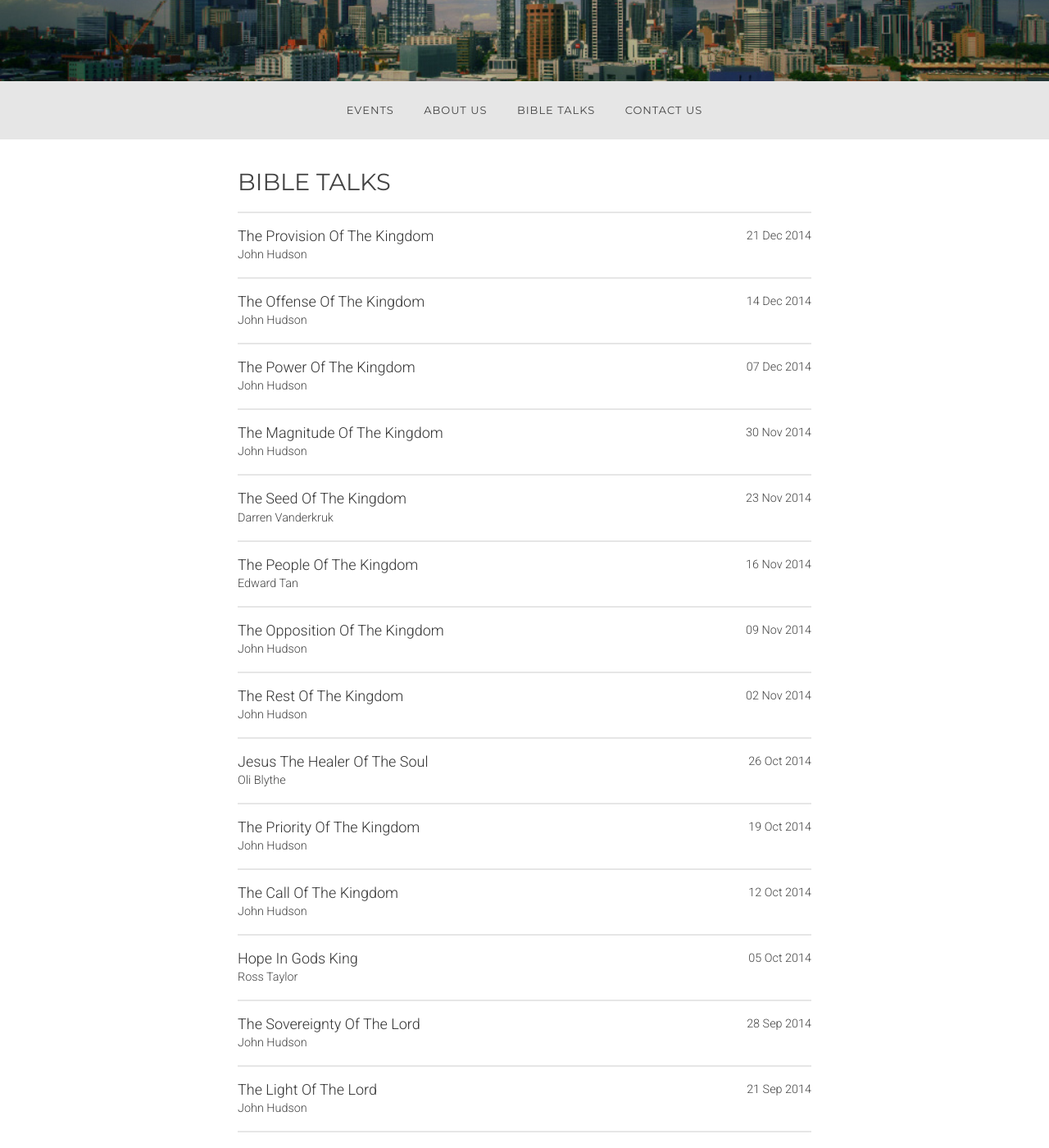
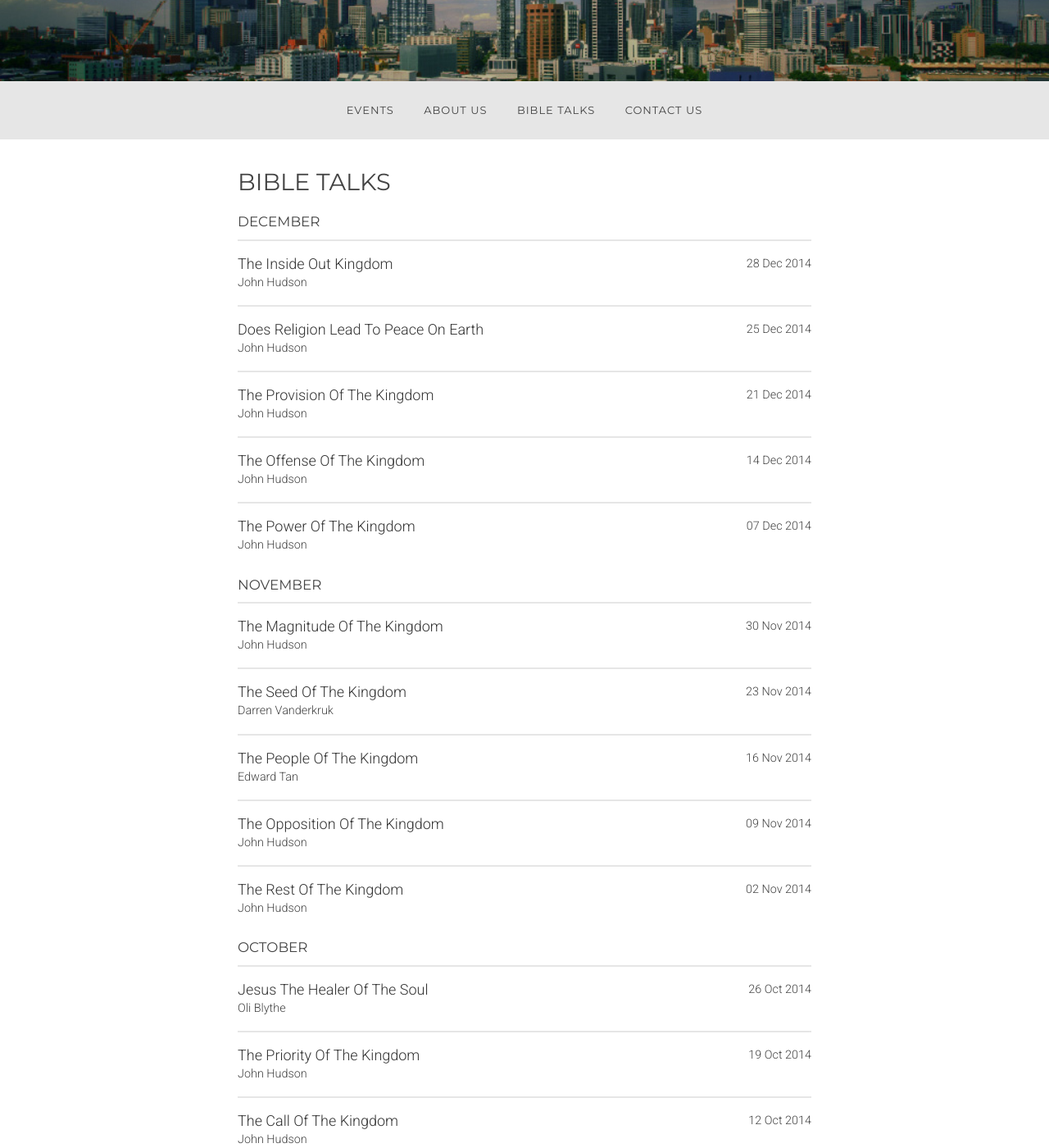
Before and after one commit to allanhortle/melbourneevangelicalchurch.com.au, a Jekyll site: the page built from talks/index.html, in a window 1280 px wide and 1400 px high, scrolled down 224 px. Shown: the whole window at 82% size. Built offline with Jekyll 4.4.1, drawn with Linux system fonts in a browser that asks for light colours; Markdown is read by kramdown in place of the engine named in the settings; some of the changed text lies outside the part shown.

Commit message:
sunday updates, months

```diff
--- a/_layouts/default.html
+++ b/_layouts/default.html
@@ -15,14 +15,10 @@
 		<link href="/res/img/apple-touch-icon-72x72.png" rel="apple-touch-icon-precomposed" sizes="72x72" />
 		<link href="/res/img/apple-touch-icon-114x114.png" rel="apple-touch-icon-precomposed" sizes="114x114" />
 		<link href="/res/img/apple-touch-icon-144x144.png" rel="apple-touch-icon-precomposed" sizes="144x144" />
-		{% comment %}<script src="//ajax.googleapis.com/ajax/libs/jquery/1.10.2/jquery.min.js"></script>{% endcomment %}
-
 	</head>
 	<body>
 
 		<div class="header">
-
-
 			<div class="hero">
 				<img src="/res/img/logo.png" alt="Melbourne Evangelical Church" height="60">
 			</div>
@@ -43,18 +39,13 @@
 				    </ul>
 				</div>
 			</nav>
-
 		</div>
-
 
 		<div class="content">
 			<h1>{{page.title}}</h1>
 		  	{{ content }}
 		</div>
 
-
 		<script src="/res/js/analytics.js"></script>
-
-
 	</body>
 </html>
--- /dev/null
+++ b/_posts/2014/2014-12-25-luke_2(1-21)-does_religion_lead_to_peace_on_earth-john_hudson.markdown
@@ -0,0 +1,8 @@
+---
+layout: post
+passage: Luke 2:1-21
+title: Does Religion Lead To Peace On Earth
+author: John Hudson
+date: 2014-12-25
+categories: Luke
+---
--- /dev/null
+++ b/_posts/2014/2014-12-28-mark_7(1-30)-the_inside_out_kingdom-john_hudson.markdown
@@ -0,0 +1,8 @@
+---
+layout: post
+passage: Mark 7:1-30
+title: The Inside Out Kingdom
+author: John Hudson
+date: 2014-12-28
+categories: Mark
+---
--- a/talks/index.html
+++ b/talks/index.html
@@ -4,15 +4,22 @@ title: Bible Talks
 ---
 
 <div id="home">
-	<ul class="posts">
     {% for post in site.posts %}
+        {% capture month %}{{ post.date | date: '%m%Y' }}{% endcapture %}
+        {% capture nmonth %}{{ post.next.date | date: '%m%Y' }}{% endcapture %}
+
+        {% if month != nmonth %}
+            {% if forloop.index != 1 %}</ul>{% endif %}
+            <h3>{{ post.date | date: '%B' }}</h3><ul class="posts">
+        {% endif %}
+
         <li>
             <a class="post" href="{{ post.url }}">
-					<div class="post_date post_meta">{{ post.date | date_to_string }} </div>
+                <time class="post_date post_meta">{{ post.date | date_to_string }} </time>
                 <div class="post_title">{{ post.title }}</div>
                 <div class="post_meta">{{post.author}}</div>
             </a>
         </li>
+
     {% endfor %}
-	</ul>
 </div>
```
Also changed, not shown: _config.yml (line endings or trailing spaces). Lines whose indentation alone changed are shown as unchanged.
